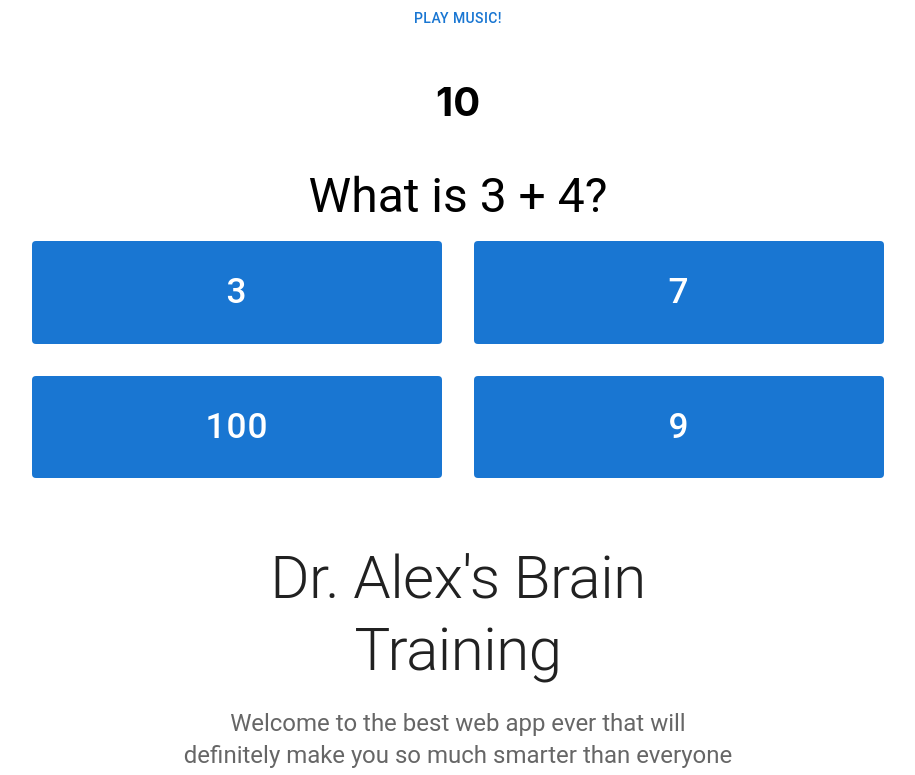
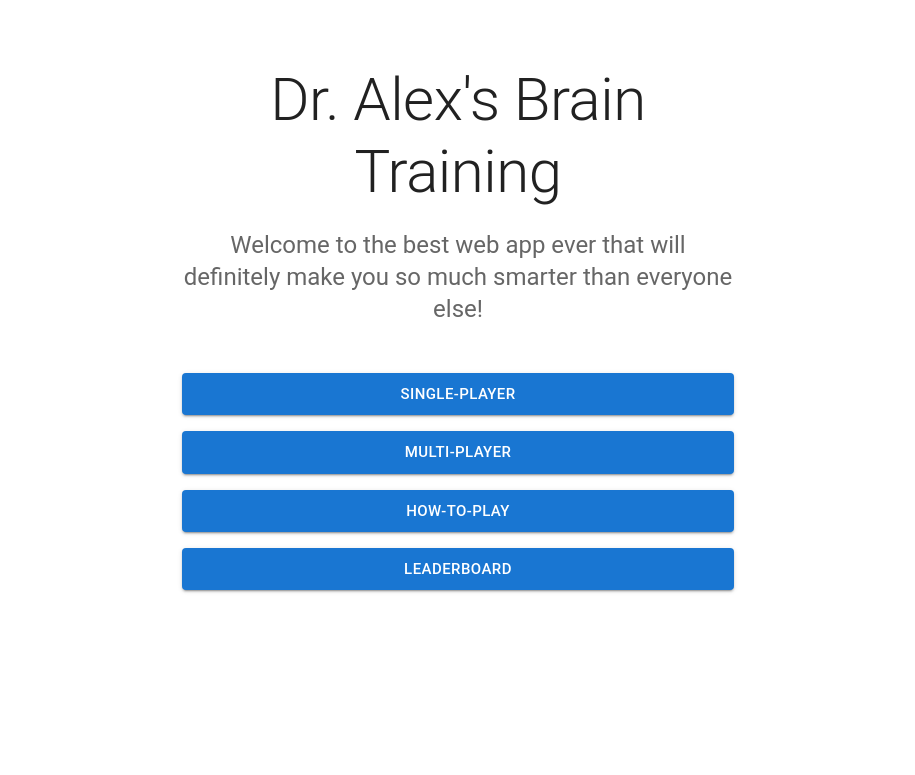
Before and after one commit to tibo8841/brain-training-frontend, a React (Create React App) app in the folder brain-training/: page / in a window 1280 px wide. Shown: the top 775 px of the page, without its empty margins (182-1097 px from the left). Built offline with nearby package versions, Linux system fonts and the light colour scheme; no server answers; the HTML template or start-up script is replaced by a standard one.

Commit message:
reverted home page back to normal home page, most of game implementation is done

```diff
--- a/brain-training/src/Components/HomePage.js
+++ b/brain-training/src/Components/HomePage.js
@@ -5,14 +5,12 @@ import Box from "@mui/material/Box";
 import Typography from "@mui/material/Typography";
 import Container from "@mui/material/Container";
 import { createTheme, ThemeProvider } from "@mui/material/styles";
-import MultiplayerGame from "./Game/Multiplayer/MultiplayerGame";
 
 const theme = createTheme();
 
 export default function HomePage() {
   return (
     <ThemeProvider theme={theme}>
-      <MultiplayerGame />
       <main>
         <Box
           sx={{
```
